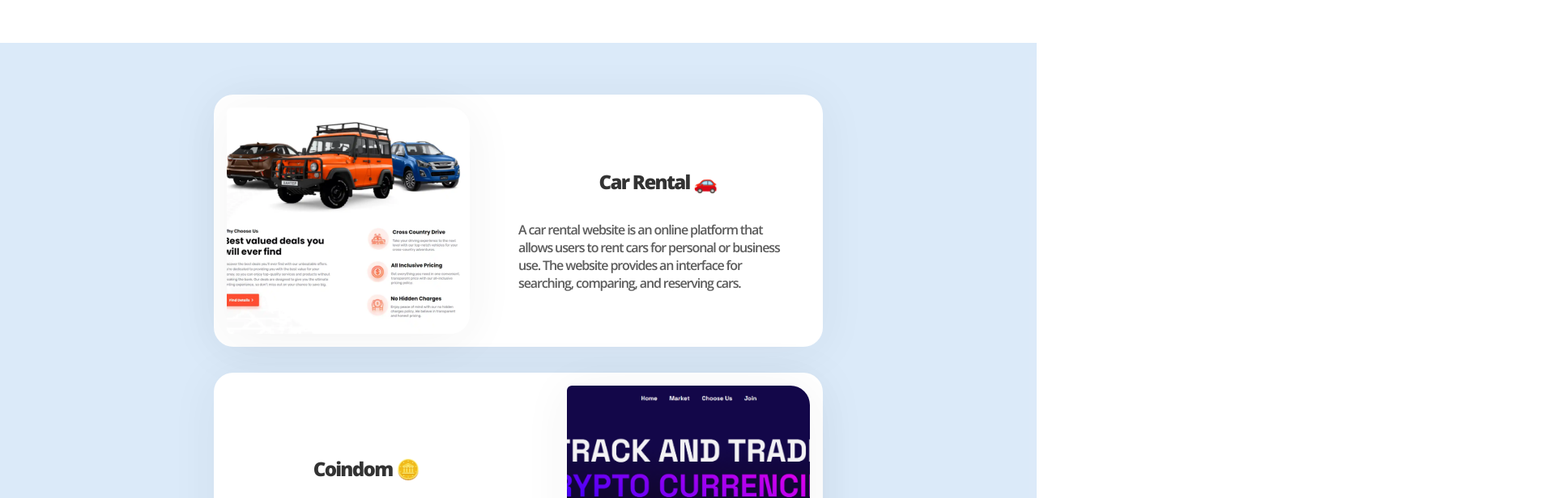
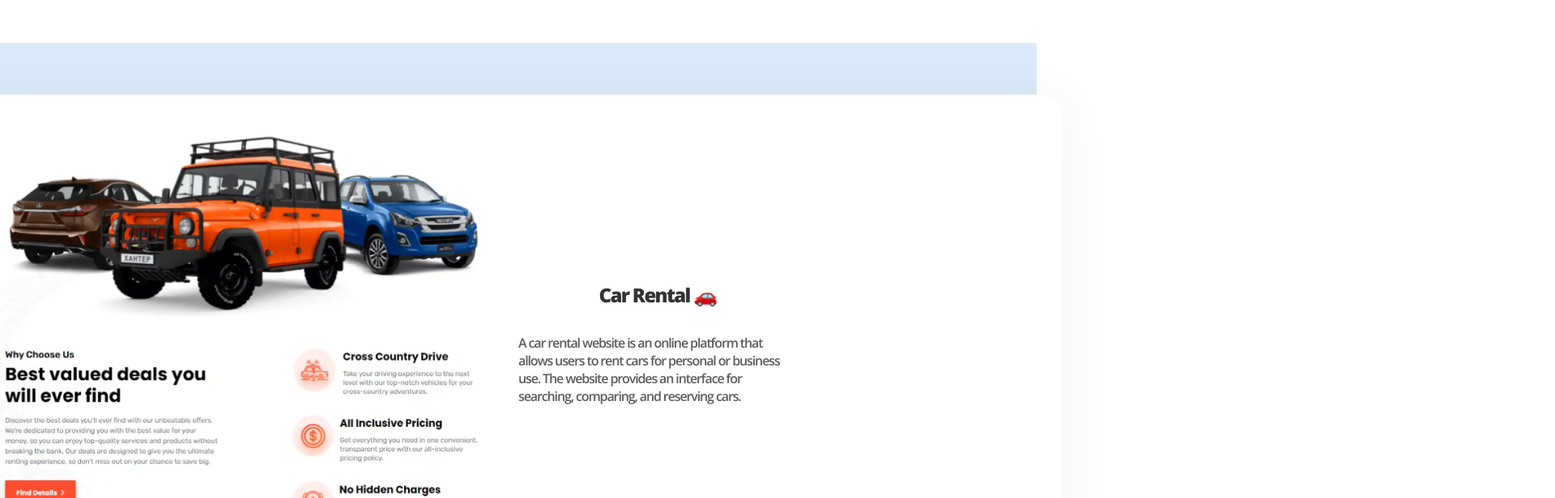
Before and after one commit to nanostackinc/nanostackweb, a React (Vite) app: page / in a window 1280 px wide. Shown: the part 1200-1816 px from the top of the page at 81% size, 1920 px wide, since content can reach past the window. Built offline with nearby package versions, Linux system fonts and the light colour scheme.

Commit message:
update-porto-testi-logo-footer

```diff
--- a/src/parts/Portofolio.jsx
+++ b/src/parts/Portofolio.jsx
@@ -15,7 +15,7 @@ const Portofolio = ({data}) => {
       content: (
         <>
         {/* <h3 className='title-port justify-content-center'>{data.title}</h3> */}
-      <div class="card-body">
+      <div class="porto-body card-body">
         {data
           .website
           .map((item) => {
@@ -31,7 +31,7 @@ const Portofolio = ({data}) => {
                 <div className={colClassImg} id='card-col'>
                   <img
                     src={item.image}
-                    className="car-card img-fluid rounded-start"
+                    className="card-image"
                     alt="image.png"/>
                 </div>
                 <div className={colClassText}>
@@ -74,7 +74,7 @@ const Portofolio = ({data}) => {
                 <div className={colClassImg} id='card-col'>
                   <img
                     src={item.image}
-                    className="car-card img-fluid rounded-start"
+                    className="car-card"
                     alt="image.png"/>
                 </div>
                 <div className={colClassText}>
@@ -117,7 +117,7 @@ const Portofolio = ({data}) => {
                 <div className={colClassImg} id='card-col'>
                   <img
                     src={item.image}
-                    className="car-card img-fluid rounded-start"
+                    className="car-card"
                     alt="image.png"/>
                 </div>
                 <div className={colClassText}>
```
